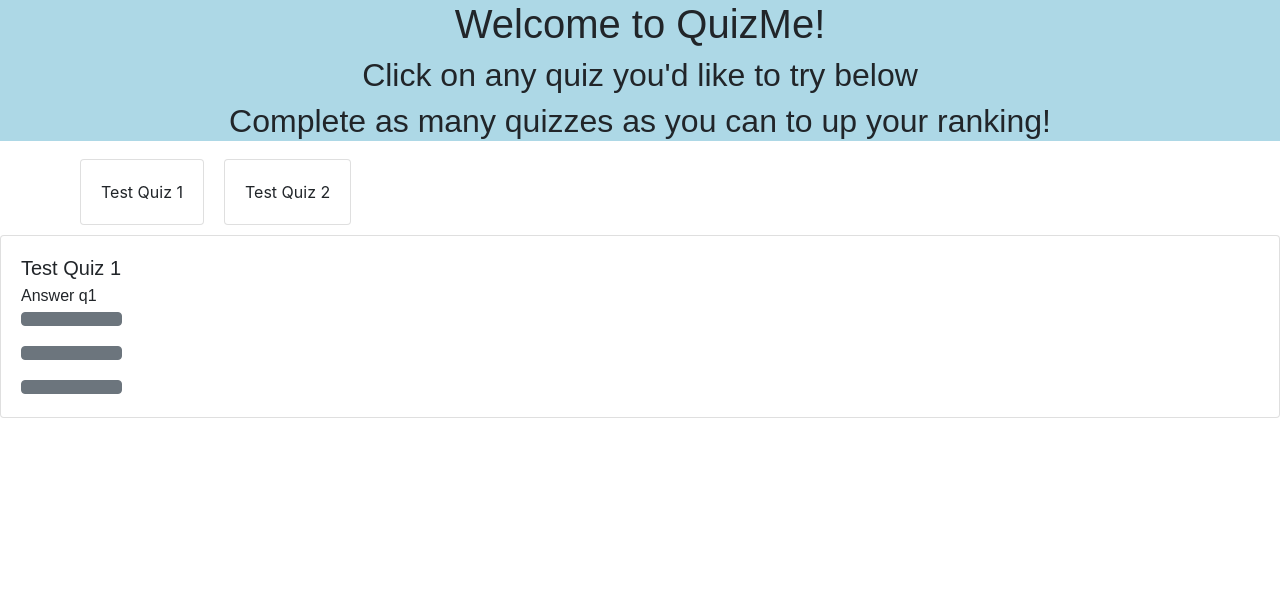
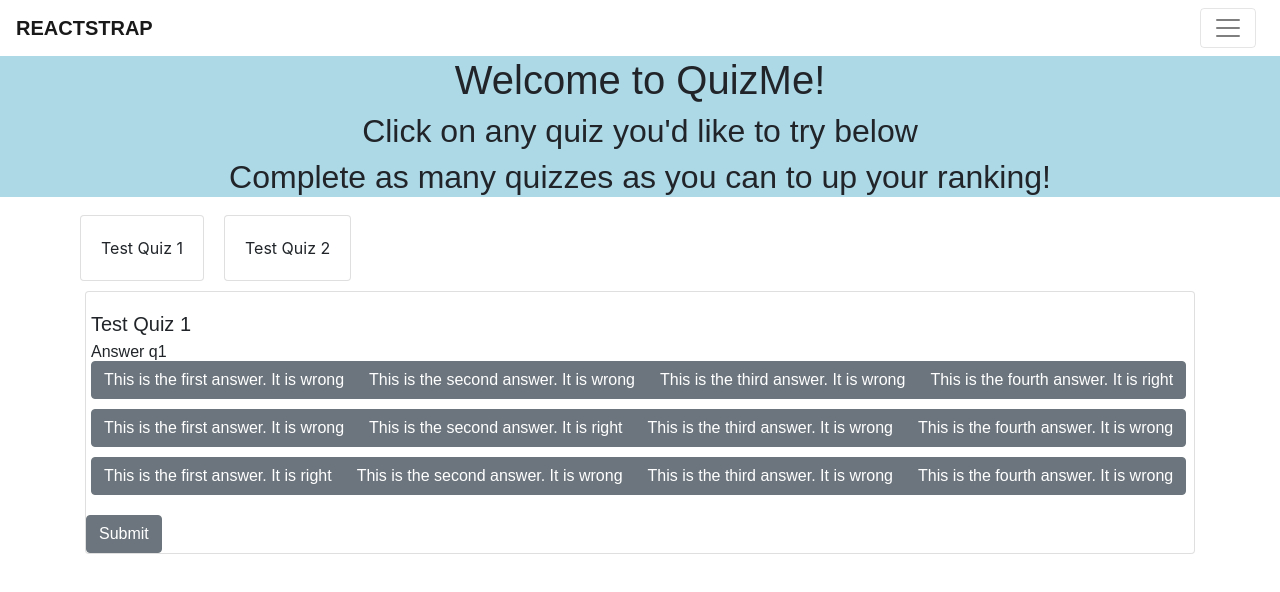
Before and after one commit to Final-Project-CLE/final-project, a React (Create React App) app in the folder finalproject/: page /1 in a window 1280 px wide. Shown: the top 592 px of the page. Built offline with nearby package versions, Linux system fonts and the light colour scheme; a web font is replaced by a local one.

Commit message:
saving changes

```diff
--- a/finalproject/package.json
+++ b/finalproject/package.json
@@ -3,9 +3,11 @@
   "version": "0.1.0",
   "private": true,
   "dependencies": {
+    "axios": "^0.18.0",
     "bootstrap": "^4.1.1",
     "react": "^16.4.1",
     "react-dom": "^16.4.1",
+    "react-router-dom": "^4.3.1",
     "react-scripts": "1.1.4",
     "reactstrap": "^6.1.0"
   },
--- a/finalproject/routes/api/quiz.js
+++ b/finalproject/routes/api/quiz.js
@@ -1,12 +1,12 @@
 const router = require("express").Router();
 const quizController = require("../../controllers/quizController");
 
-// Matches with "/api/books"
+
 router.route("/")
   .get(quizController.findAll)
   .post(quizController.create);
 
-// Matches with "/api/books/:id"
+
 router
   .route("/:id")
   .get(quizController.findById)
--- a/finalproject/routes/index.js
+++ b/finalproject/routes/index.js
@@ -7,7 +7,7 @@ router.use("/api", apiRoutes);
 
 // If no API routes are hit, send the React app
 router.use(function (req, res) {
-  res.sendFile(path.join(__dirname, "../client/build/index.html"));
+  res.sendFile(path.join(__dirname, "../index.html"));
 });
 
 module.exports = router;
--- a/finalproject/src/components/Navbar/Navbar.js
+++ b/finalproject/src/components/Navbar/Navbar.js
@@ -1,6 +1,41 @@
-import React from "react";
+import React from 'react';
+import { Collapse, Navbar, NavbarToggler, NavbarBrand, Nav, NavItem, NavLink } from 'reactstrap';
 
-const Navbar = () => (
-    <div></div>
-);
-export default Navbar;
+export default class Example extends React.Component {
+  constructor(props) {
+    super(props);
+
+    this.toggleNavbar = this.toggleNavbar.bind(this);
+    this.state = {
+      collapsed: true
+    };
+  }
+
+  toggleNavbar() {
+    this.setState({
+      collapsed: !this.state.collapsed
+    });
+  }
+  render() {
+    return (
+      <div>
+        <Navbar color="faded" light>
+          <NavbarBrand href="/" className="mr-auto">reactstrap</NavbarBrand>
+          <NavbarToggler onClick={this.toggleNavbar} className="mr-2" />
+          <Collapse isOpen={!this.state.collapsed} navbar>
+            <Nav navbar>
+              <NavItem>
+                <NavLink href="/components/">Components</NavLink>
+              </NavItem>
+              <NavItem>
+                <NavLink href="https://github.com/reactstrap/reactstrap">GitHub</NavLink>
+              </NavItem>
+            </Nav>
+          </Collapse>
+        </Navbar>
+      </div>
+    );
+  }
+}
+
+// export default Example;
--- a/finalproject/src/components/Page/Page.js
+++ b/finalproject/src/components/Page/Page.js
@@ -2,7 +2,7 @@ import React, { Component } from 'react';
 import QuizBox from "../QuizBox/QuizBox";
 import data from "../../data.json";
 import Container from "../Container/Container";
-import Navbar from '../Navbar/Navbar';
+import Example from '../Navbar/Navbar';
 import Jumbotron from '../Jumbotron/Jumbotron';
 import Quiz from "../Quiz/Quiz"
 
@@ -10,10 +10,13 @@ class Page extends Component {
   state = {
     data
   }
+  handleSubmit = () =>{
+    alert("You submitted this thingy!")
+  }
   render() {
     return (
       <div>
-        <Navbar />
+        <Example />
         <Jumbotron />
         <Container>
           <div className="row">
@@ -29,6 +32,31 @@ class Page extends Component {
         <Quiz
         quizTitle ={data[0].quizTitle}
         Q1 = {data[0].q1.question}
+        correctQ1A1 = {data[0].q1.answers.answer1.correct}
+        Q1A1 = {data[0].q1.answers.answer1.answer}
+        correctQ1A2 = {data[0].q1.answers.answer2.correct}
+        Q1A2 = {data[0].q1.answers.answer2.answer}
+        correctQ1A3 = {data[0].q1.answers.answer3.correct}
+        Q1A3 = {data[0].q1.answers.answer3.answer}
+        correctQ1A4 = {data[0].q1.answers.answer4.correct}
+        Q1A4 = {data[0].q1.answers.answer4.answer}
+        correctQ2A1 = {data[0].q2.answers.answer1.correct}
+        Q2A1 = {data[0].q2.answers.answer1.answer}
+        correctQ2A2 = {data[0].q2.answers.answer2.correct}
+        Q2A2 = {data[0].q2.answers.answer2.answer}
+        correctQ2A3 = {data[0].q2.answers.answer3.correct}
+        Q2A3 = {data[0].q1.answers.answer3.answer}
+        correctQ2A4 = {data[0].q2.answers.answer4.correct}
+        Q2A4 = {data[0].q2.answers.answer4.answer}
+        correctQ3A1 = {data[0].q3.answers.answer1.correct}
+        Q3A1 = {data[0].q3.answers.answer1.answer}
+        correctQ3A2 = {data[0].q3.answers.answer2.correct}
+        Q3A2 = {data[0].q3.answers.answer2.answer}
+        correctQ3A3 = {data[0].q3.answers.answer3.correct}
+        Q3A3 = {data[0].q3.answers.answer3.answer}
+        correctQ3A4 = {data[0].q3.answers.answer4.correct}
+        Q3A4 = {data[0].q3.answers.answer4.answer}
+        handleSubmit = {this.handleSubmit}
         />
 
       </div>
--- a/finalproject/src/components/Quiz/Quiz.js
+++ b/finalproject/src/components/Quiz/Quiz.js
@@ -1,20 +1,24 @@
 import React from "react";
 import {
     Card, CardText, CardBody,
-    CardTitle, CardSubtitle, Button, ButtonGroup
+    CardTitle, CardSubtitle, Button, ButtonGroup,
+    Container, Row, Col
 } from 'reactstrap';
 
 const Quiz = props => (
-
     <div>
+        <Container>
+            <Row>
+            <Col>
         <Card>
+        <Row>
             <CardBody>
                 <CardTitle>{props.quizTitle}</CardTitle>
                 <CardSubtitle>{props.Q1}</CardSubtitle>
                 <CardText>
                     <ButtonGroup>
                     <Button value={props.correctQ1A1}>{props.Q1A1}</Button>
-                    <Button value={props.correctQ2A2}>{props.Q1A2}</Button>
+                    <Button value={props.correctQ1A2}>{props.Q1A2}</Button>
                     <Button value={props.correctQ1A3}>{props.Q1A3}</Button>
                     <Button value={props.correctQ1A4}>{props.Q1A4}</Button>
                     </ButtonGroup>
@@ -32,14 +36,26 @@ const Quiz = props => (
                 <CardText>
                     <ButtonGroup>
                     <Button value={props.correctQ3A1}>{props.Q3A1}</Button>
-                    <Button value={props.correctQ2A2}>{props.Q3A2}</Button>
+                    <Button value={props.correctQ3A2}>{props.Q3A2}</Button>
                     <Button value={props.correctQ3A3}>{props.Q3A3}</Button>
                     <Button value={props.correctQ3A4}>{props.Q3A4}</Button>
                     </ButtonGroup>
                 </CardText>
             </CardBody>
+            </Row>
+            <Row>
+                <Col xs="6" sm="4">
+            <Button onClick={props.handleSubmit}>Submit</Button>
+            </Col>
+            </Row>
+
 
         </Card>
+        </Col>
+        </Row>
+
+
+        </Container>
 
     </div>
 
```
Also changed, not shown: 1 other file (tests, documents, lock files or other folders).
